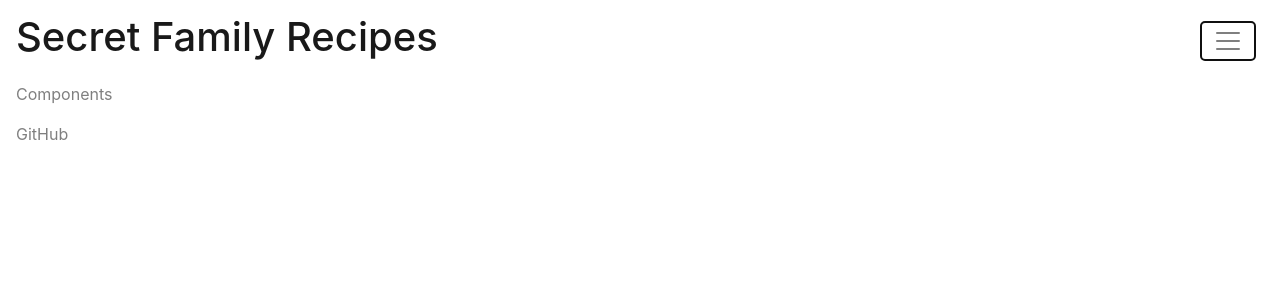
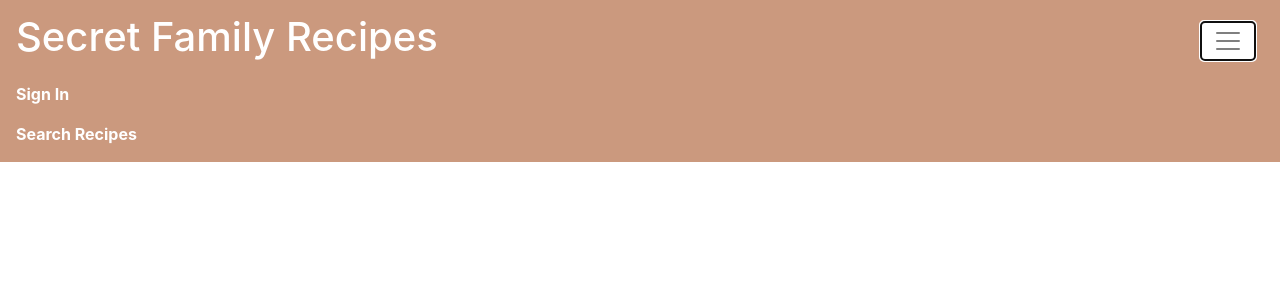
Before and after one commit to BW-Secret-Recipes-2-Krisda/front-end, a React (Create React App) app in the folder recipes/signup/: page / in a window 1280 px wide. Both pictures are taken after a click on the button 1228 px from the left and 41 px from the top of the page. Shown: the top 300 px of the page. Built offline with nearby package versions, Linux system fonts and the light colour scheme.

Commit message:
completed Navbar skeleton&added image to file

```diff
--- a/recipes/signup/src/SignUp.js
+++ b/recipes/signup/src/SignUp.js
@@ -1,5 +1,5 @@
 import React, { useState } from 'react';
-import { Collapse, Navbar, NavbarToggler, NavbarBrand, Nav, NavItem, NavLink } from 'reactstrap';
+import { Collapse, Navbar, NavbarToggler, NavbarBrand, Nav, NavItem, NavLink, Button, Form, FormGroup, Label, Input, FormText } from 'reactstrap';
 
 import axios from 'axios';
 import * as yup from 'yup';
@@ -11,16 +11,20 @@ const SignUp = () => {
 
     return (
         <>
-            <Navbar color="faded" light>
-                <NavbarBrand href="/" className="mr-auto"><h1>Secret Family Recipes</h1></NavbarBrand>
-                <NavbarToggler onClick={toggleNavbar} className="mr-2" />
+            <Navbar style={{ background: 'rgb(203, 153, 126)', color: 'white' }} light>
+                <NavbarBrand href="/" style={{ color: 'white' }}><h1>Secret Family Recipes</h1></NavbarBrand>
+                <NavbarToggler onClick={toggleNavbar} className='mr-2' style={{ background: 'white' }} />
                 <Collapse isOpen={!collapsed} navbar>
                     <Nav navbar>
-                        <NavItem>
-                            <NavLink href="/components/">Components</NavLink>
+                        <NavItem >
+                            <NavLink href="" style={{ color: 'white', fontWeight: 'bold' }}>
+                                Sign In
+                            </NavLink>
                         </NavItem>
                         <NavItem>
-                            <NavLink href="https://github.com/reactstrap/reactstrap">GitHub</NavLink>
+                            <NavLink href="" style={{ color: 'white', fontWeight: 'bold' }}>
+                                Search Recipes
+                            </NavLink>
                         </NavItem>
                     </Nav>
                 </Collapse>
```
Also changed, not shown: recipes/signup/src/MarketingPage.png (added).
